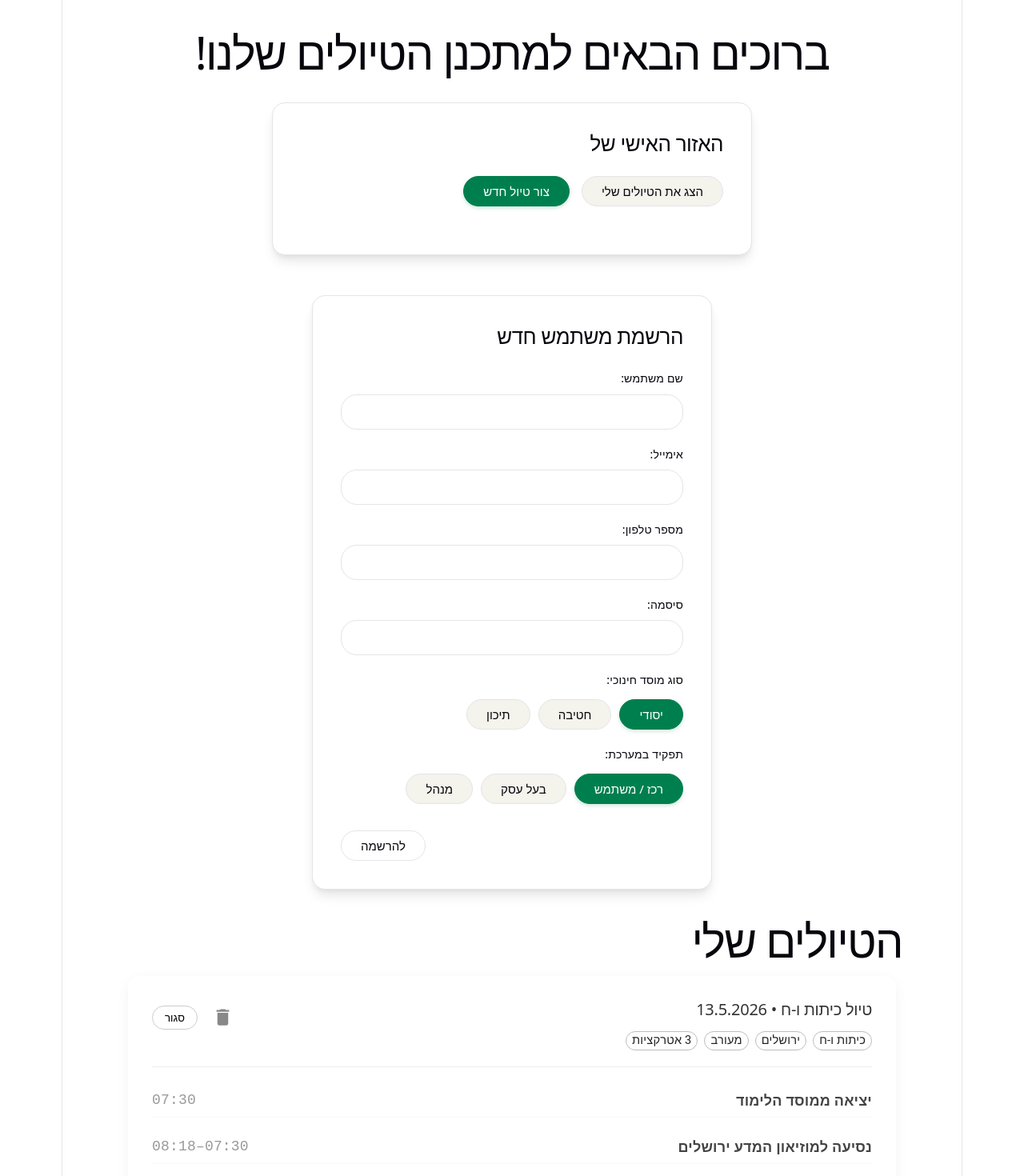
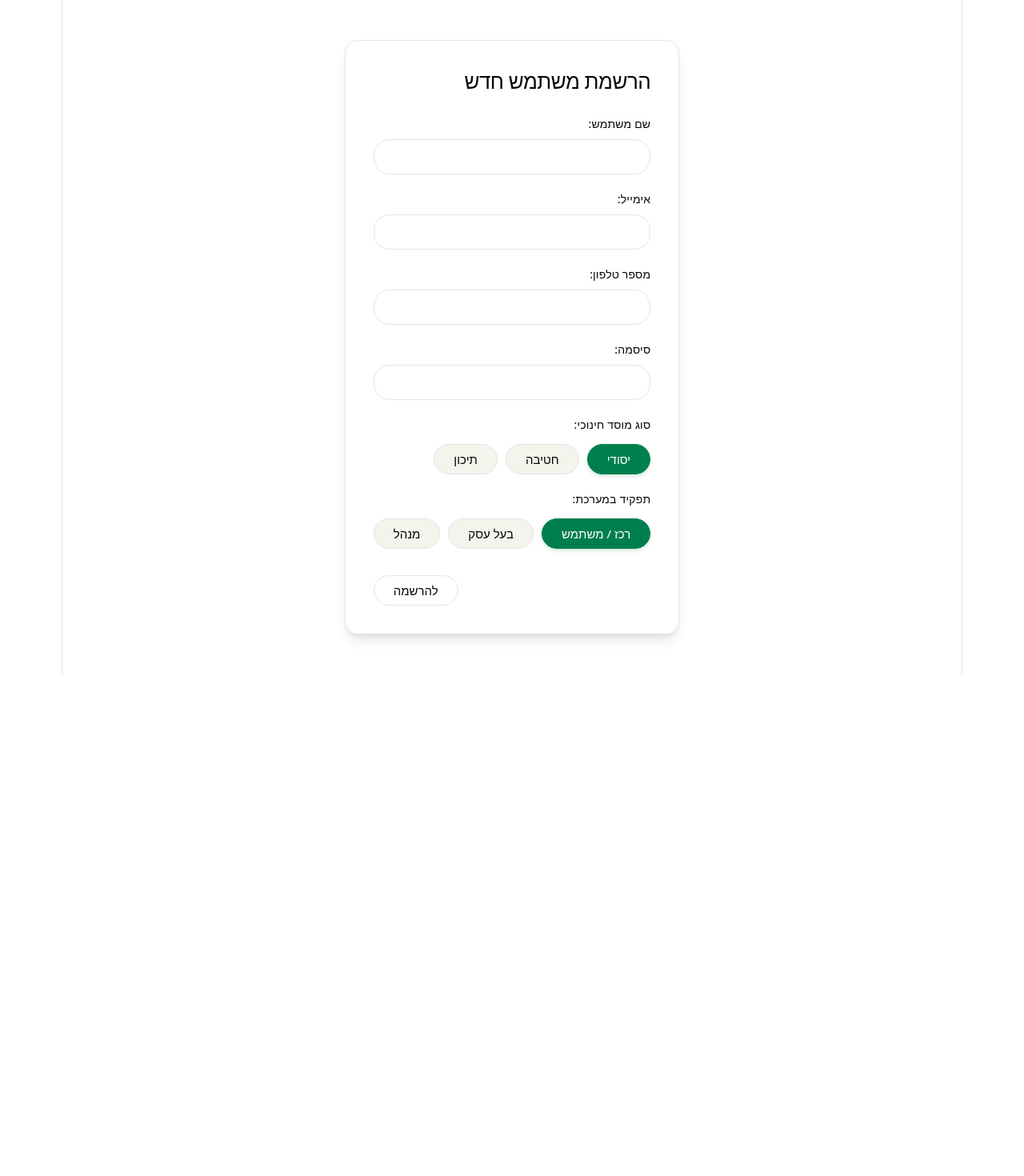
Before and after one commit to esty9089777/myProject-School_trip_planner-React2026, a React (Vite) app: page / in a window 1280 px wide. Shown: the top 1470 px of the page at 80% size. After the commit the page ends 843 px from the top, so only its background shows below. Built offline with nearby package versions, Linux system fonts and the light colour scheme.

Commit message:
refactor: set up React Router and implement navigation structure
- Replace direct component rendering with React Router (Routes/Route)
- Define base routes for Register and PersonalArea
- Clean up unused imports and boilerplate code

```diff
--- a/src/App.jsx
+++ b/src/App.jsx
@@ -1,30 +1,21 @@
 import { useState } from 'react';
-import { BrowserRouter } from 'react-router-dom'; // ייבוא ה-BrowserRouter כדי לפתור את השגיאה הקודמת
-import reactLogo from './assets/react.svg';
-import viteLogo from './assets/vite.svg';
-import heroImg from './assets/hero.png';
-import './App.css';
-
+import { BrowserRouter as Router, Routes, Route } from 'react-router-dom';
+import Register from './features/user/components/Register';
+import PersonalArea from './features/user/components/PersonalArea'; // וודאי ששורה זו קיימת!
+import AllTrips from './features/trips/components/AllTrips';
 import SingleTrip from './features/trips/components/SingleTrip';
-import AllTrips from './features/trips/components/AllTrips';
-import Register from './features/user/components/Register';
-import PersonalArea from './features/user/components/PersonalArea';
 
 function App() {
   const [count, setCount] = useState(0);
 
   return (
-    <BrowserRouter>
-      <div style={{ direction: 'rtl', padding: '20px' }}>
-        <h1>ברוכים הבאים למתכנן הטיולים שלנו!</h1>
-
-        {/* הקומפוננטות של הפרויקט שלך */}
-        <PersonalArea />
-        <Register />
-        <AllTrips />
-        <SingleTrip />
-      </div>
-    </BrowserRouter>
+    <Router>
+      <Routes>
+        <Route path="/" element={<Register />} />
+        <Route path="/register" element={<Register />} />
+        <Route path="/personal-area" element={<PersonalArea />} />
+      </Routes>
+    </Router>
   );
 }
 
```
